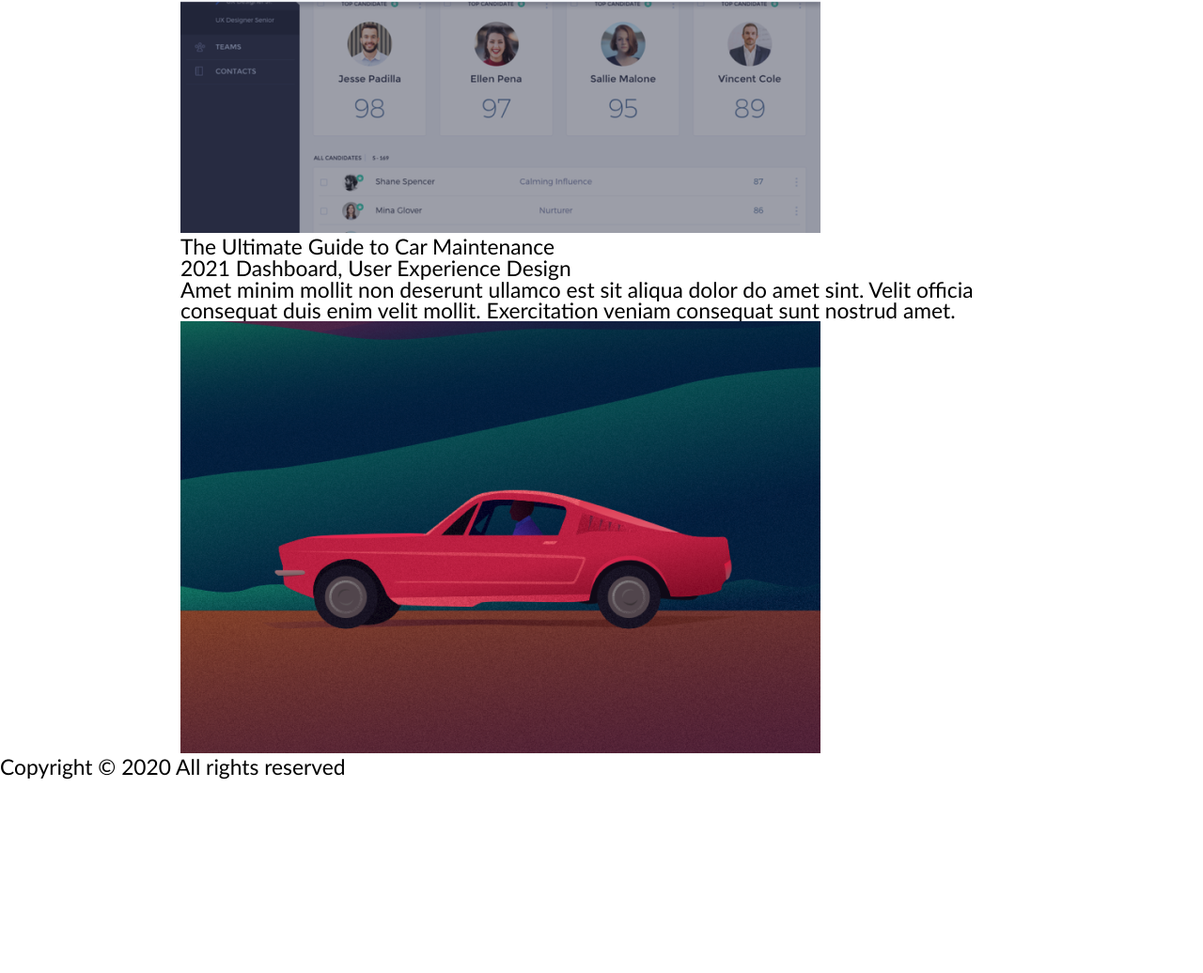
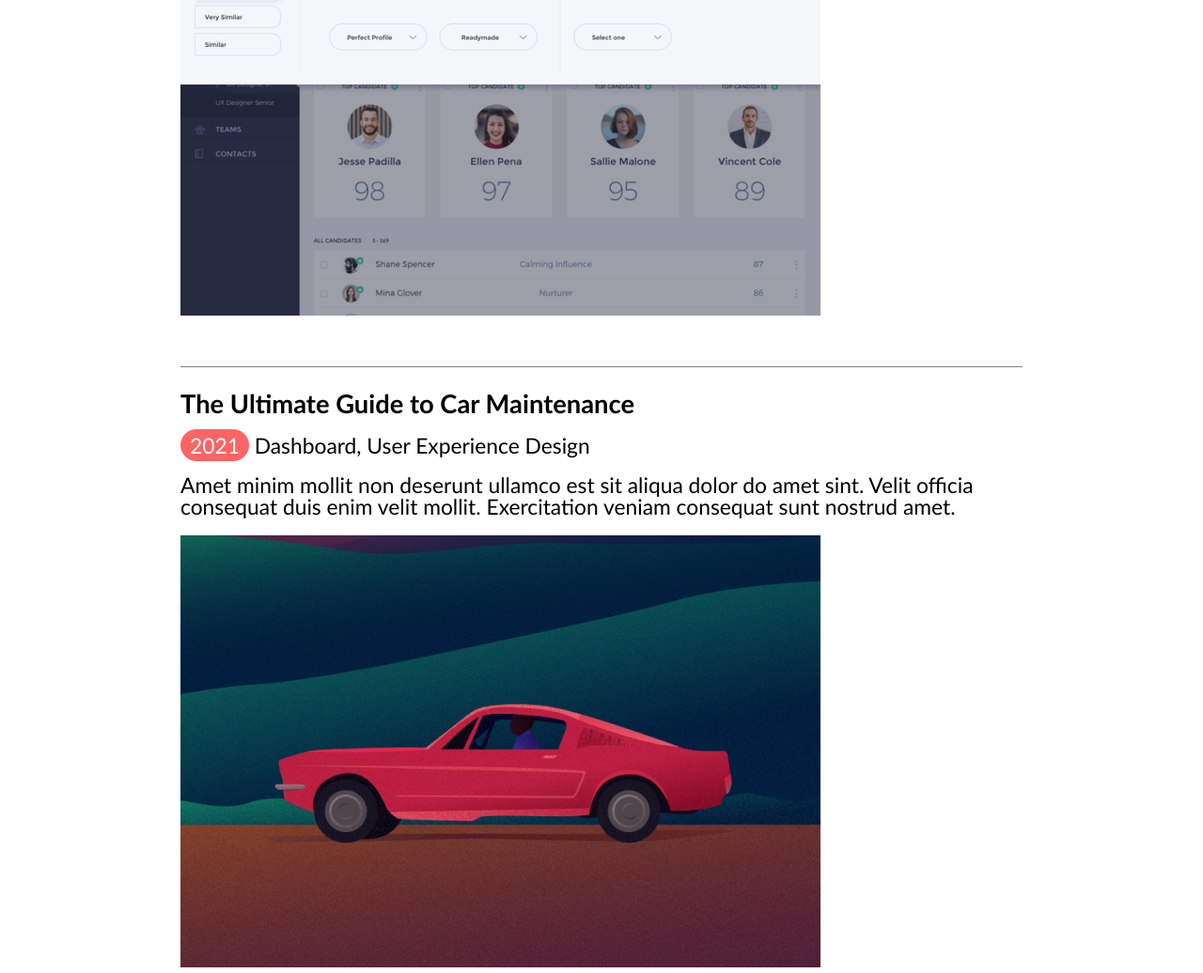
Before and after one commit to AmandaRibeiroLuz/atv-portf-lio, a plain HTML site: page index.html in a window 1280 px wide. Shown: the part 488-1524 px from the top of the page at 94% size. Before the commit the page ends 1318 px from the top, so only its background shows below. Drawn offline with Linux system fonts and the light colour scheme.

Commit message:
Arquivos atualizados

```diff
--- a/css/style.css
+++ b/css/style.css
@@ -88,7 +88,33 @@ main.works {
 main.works h1 {
     font-size: 1.5rem ;
 }
+main.works section {
+	border-bottom: 1px solid gray;
+	padding: 0 0 4vw 0;
+}
+main.works section:last-child{
+    border: none;
+}
 main.works section h2 {
-    font-size: 1rem;
-	margin: ;
+    font-size: 1.2rem;
+	margin: 2vw 0 0 0;
+	font-weight: bold;
 }
+main.works section p {
+	margin: 1.5vw 0 0 0;
+}
+main.works section p span {
+    background: #ff6464;
+	border-radius: 20px ;
+	color: white;
+	padding: 3px 10px 3px 10px;
+}
+
+/*==========================================
+                FOOTER
+============================================*/
+
+footer {
+	text-align: center;
+	margin: 2vw 0 2vw 0;
+}
--- a/index.html
+++ b/index.html
@@ -27,7 +27,7 @@
         <section>
             <h2>Designing Dashboards with usability in mind</h2>
             <p>
-               2020 Dashboard, User Experience Design
+               <span>2020</span> Dashboard, User Experience Design
             </p>
             <p>
                 Amet minim mollit non deserunt ullamco est sit aliqua dolor do amet sint. Velit officia consequat duis enim velit mollit. Exercitation veniam consequat sunt nostrud amet.
@@ -39,7 +39,7 @@
         <section>
             <h2>The Ultimate Guide to Car Maintenance</h2>
             <p>
-                2021 Dashboard, User Experience Design
+                <span>2021</span> Dashboard, User Experience Design
              </p>
              <p>
                 Amet minim mollit non deserunt ullamco est sit aliqua dolor do amet sint. Velit officia consequat duis enim velit mollit. Exercitation veniam consequat sunt nostrud amet.
```
